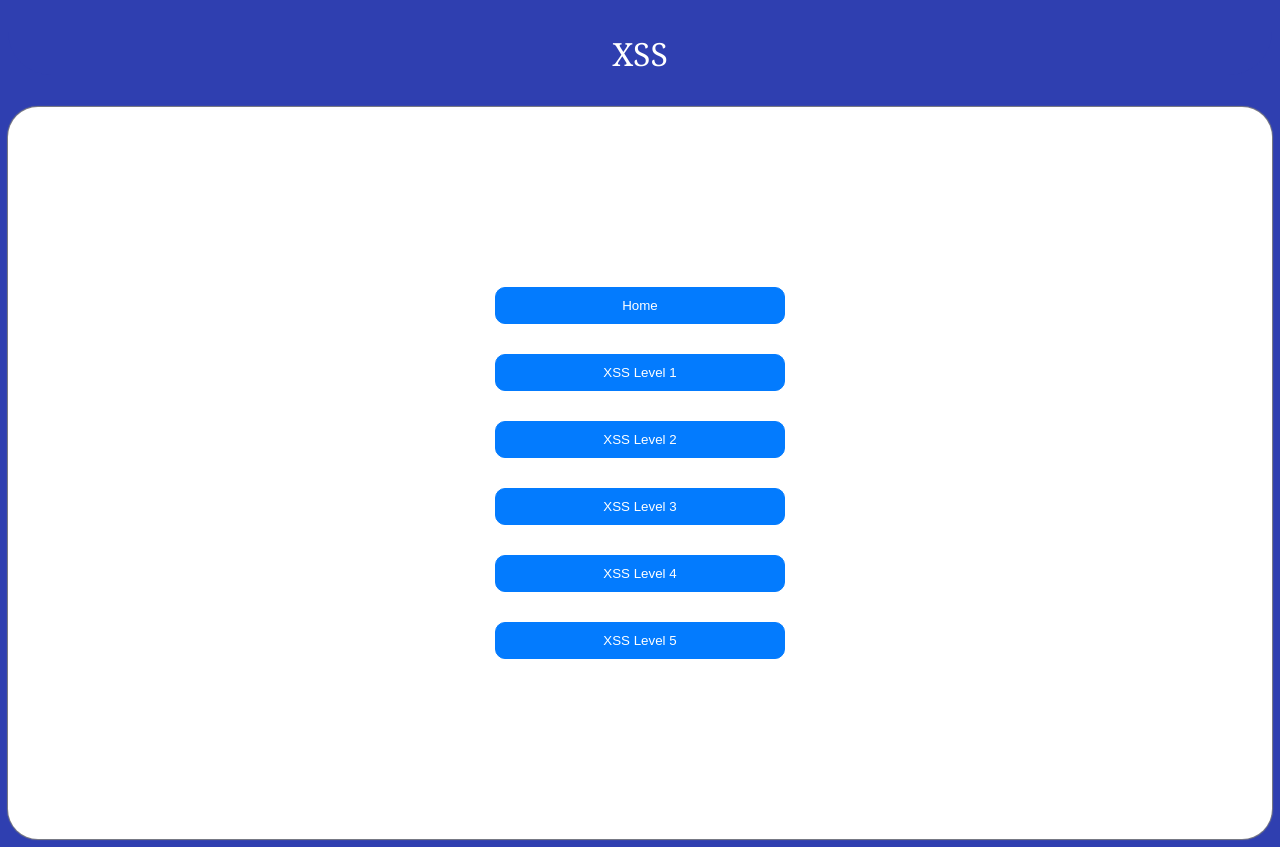
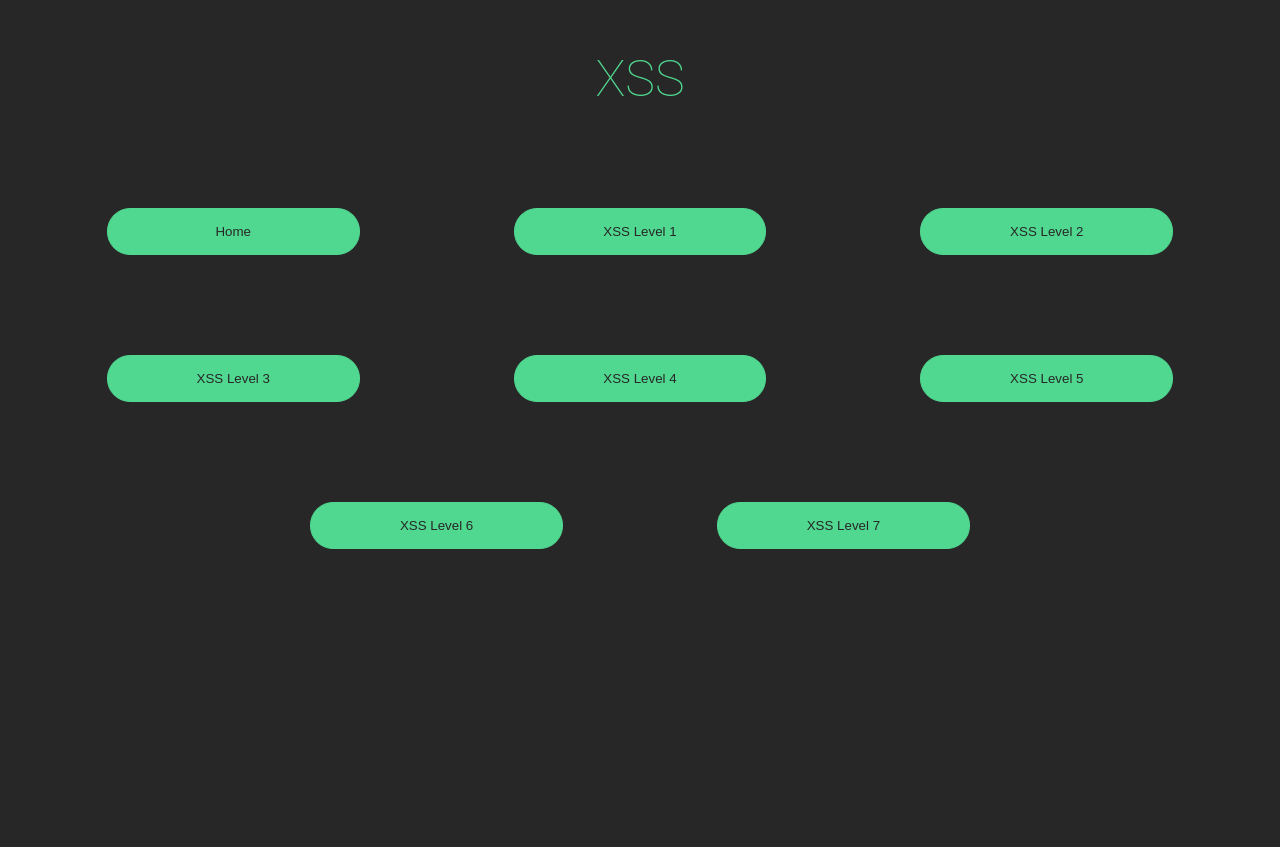
Before and after one commit to prathamagrawal/sql-injection, a PHP site: page /XSS/xssmainpage.html in a window 1280 px wide. After the commit the page ends 549 px from the top, so only its background shows below. Run offline with PHP 8.4, Linux system fonts and the light colour scheme.

Commit message:
Changed UI

```diff
--- a/Resources/button.css
+++ b/Resources/button.css
@@ -1,60 +1,71 @@
+body {
+  background-color: #272727;
+  color: #50d890;
+  text-align: center;
+}
+
+h1 {
+  color: #50d890;
+  font-size: 50px;
+  font-weight: 100;
+  font-family: "Roboto", sans-serif;
+  margin: 50px 0;
+}
+
 .button button {
-  color: #ffffff;
-  padding: 10px 20px;
+  color: #272727;
+  padding: 15px;
   cursor: pointer;
-  width: 30%;
-  display: block;
-  border-radius: 10px;
+  width: 20%;
+  border-radius: 23px;
   text-align: center;
-  margin: 0 auto;
-  background: #037BFE;
-  border: 1px solid #037BFE;
+  margin: 50px 75px;
+  background: #50d890;
+  border: 1px solid #50d890;
 }
 
 .button button:hover {
-  background-color: white;
-  color: #037BFE;
-  border: 1px solid #037BFE;
+  background-color: #272727;
+  color: #50d890;
+  border: 1px solid #50d890;
 }
 
 button {
-  color: #ffffff;
-  padding: 10px 20px;
+  color: #272727;
+  padding: 15px;
   cursor: pointer;
-  width: 30%;
-  display: block;
-  border-radius: 10px;
+  width: 20%;
+  border-radius: 23px;
   text-align: center;
-  margin: 0 auto;
-  background: #037BFE;
-  border: 1px solid #037BFE;
+  margin: 150px 75px;
+  background: #50d890;
+  border: 1px solid #50d890;
 }
 
 button:hover {
-  background-color: white;
-  color: #037BFE;
-  border: 1px solid #037BFE;
+  background-color: #272727;
+  color: #50d890;
+  border: 1px solid #50d890;
 }
 
-input[type=button],
-input[type=submit],
-input[type=reset] {
-  color: #ffffff;
-  /* padding: 10px 20px; */
+input[type="button"],
+input[type="submit"],
+input[type="reset"] {
+  color: #272727;
+  padding: 15px;
   cursor: pointer;
-  width: 30%;
-  display: block;
-  border-radius: 10px;
+  width: 20%;
+  border-radius: 23px;
   text-align: center;
-  margin: 0 auto;
-  background: #037BFE;
-  border: 1px solid #037BFE;
+  margin: 150px 75px;
+  background: #50d890;
+  border: 1px solid #50d890;
 }
 
-input[type=button]:hover,
-input[type=submit]:hover,
-input[type=reset]:hover {
-  background-color: white;
-  color: #037BFE;
-  border: 1px solid #037BFE;
+input[type="button"]:hover,
+input[type="submit"]:hover,
+input[type="reset"]:hover {
+  background-color: #272727;
+  color: #50d890;
+  border: 1px solid #50d890;
 }
--- a/XSS/xssmainpage.html
+++ b/XSS/xssmainpage.html
@@ -1,38 +1,39 @@
 <!DOCTYPE html>
-<html>
+<html lang="en">
 
 <head>
+  <meta charset="UTF-8">
+  <meta http-equiv="X-UA-Compatible" content="IE=edge">
+  <meta name="viewport" content="width=device-width, initial-scale=1.0">
+  <link rel="shortcut icon" href="../Resources/hmbct.png" />
   <title>XSS</title>
-  <link rel="shortcut icon" href="../Resources/hmbct.png" />
   <link rel="stylesheet" href="../Resources/button.css">
 </head>
 
-<body style="background: #2F3FB0; color: white;">
-
-  <div style="background-color:#2F3FB0;border-radius:0px 0px 80px 80px">
-    <p align="center" style="font-family:'Georgia';font-size:200%">XSS</p>
+<body>
+  <div class="container">
+    <div class="header">
+      <h1>XSS</h1>
     </div>
-  <div class="button"
-    style="background-color:#ffffff;color: #037BFE;border-radius: 30px;padding:150px;box-shadow: 0 0 1px 1px gray;">
-    <button class="button" type="button" name="homeB" onclick="location.href='../homepage.html';"
-      style="margin-top: 30px;margin-bottom: 30px;">Home</button>
-    <button class="button" type="button" name="xss1_button" onclick="location.href='XSS_level1.php';"
-      style="margin-top: 30px;margin-bottom: 30px;">XSS Level
+    <div class="content">
+      <div class="button">
+        <button class="button" type="button" name="homeB" onclick="location.href='../homepage.html';">Home</button>
+        <button class="button" type="button" name="xss1_button" onclick="location.href='xss1.php';">XSS Level
           1</button>
-    <button class="button" type="button" name="xss2_button" onclick="location.href='XSS_level2.php';"
-      style="margin-top: 30px;margin-bottom: 30px;">XSS Level
+        <button class="button" type="button" name="xss2_button" onclick="location.href='xss2.php';">XSS Level
           2</button>
-    <button class="button" type="button" name="xss3_button" onclick="location.href='XSS_level3.php';"
-      style="margin-top: 30px;margin-bottom: 30px;">XSS Level
+        <button class="button" type="button" name="xss3_button" onclick="location.href='xss3.php';">XSS Level
           3</button>
-    <button class="button" type="button" name="xss4_button" onclick="location.href='XSS_level4.php';"
-      style="margin-top: 30px;margin-bottom: 30px;">XSS Level
+        <button class="button" type="button" name="xss4_button" onclick="location.href='xss4.php';">XSS Level
           4</button>
-    <button class="button" type="button" name="xss5_button" onclick="location.href='XSS_level5.php';"
-      style="margin-top: 30px;margin-bottom: 30px;">XSS Level
+        <button class="button" type="button" name="xss5_button" onclick="location.href='xss5.php';">XSS Level
           5</button>
+        <button class="button" type="button" name="xss6_button" onclick="location.href='xss6.php';">XSS Level
+          6</button>
+        <button class="button" type="button" name="xss7_button" onclick="location.href='xss7.php';">XSS Level
+          7</button>
       </div>
-
+    </div>
 </body>
 
 </html>
```
Also changed, not shown: SQL/sqlmainpage.html (+29 -32 lines), homepage.html (+18 -18 lines). Lines whose indentation alone changed are shown as unchanged.
